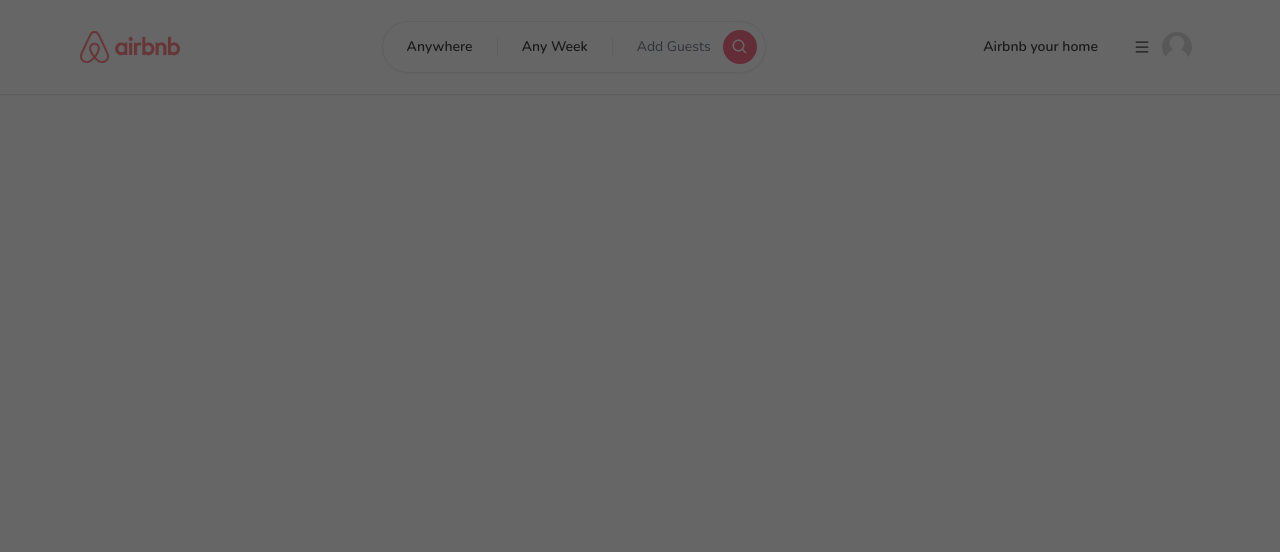
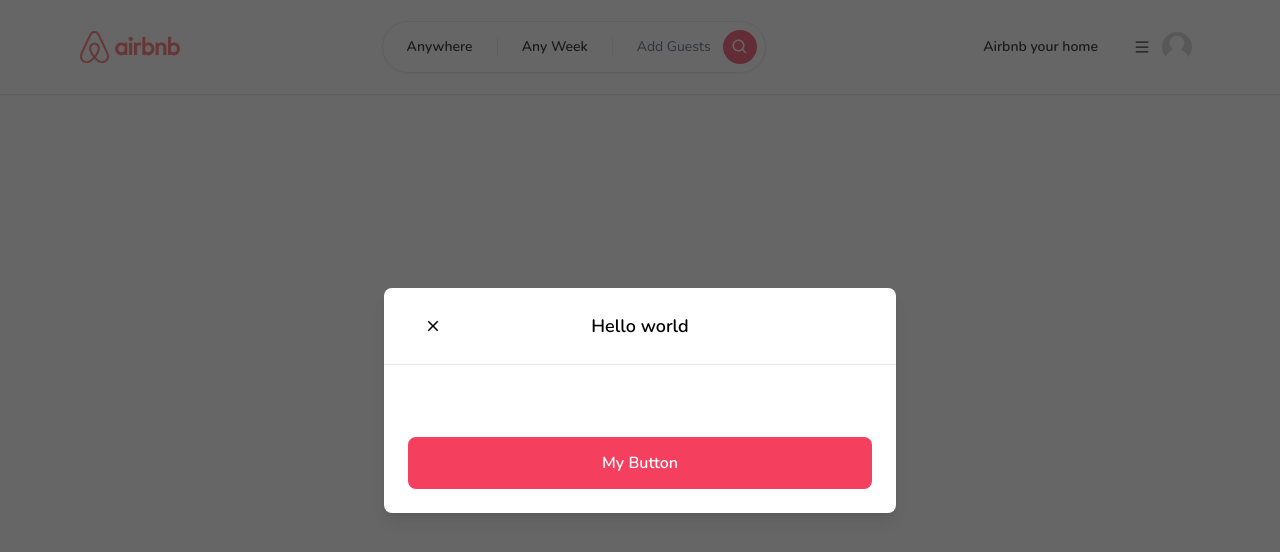
Before and after one commit to lockheed17/airbnb-video, a Next.js app: page / in a window 1280 px wide. Shown: the top 552 px of the page. Built offline with nearby package versions, Linux system fonts and the light colour scheme.

Commit message:
Auth UI part 2 (added Button.tsx)

```diff
--- /dev/null
+++ b/app/components/Button.tsx
@@ -0,0 +1,58 @@
+'use client';
+
+import {IconType} from "react-icons";
+
+interface ButtonProps {
+    label: string;
+    onClick: (e: React.MouseEvent<HTMLButtonElement>) => void;
+    disabled?: boolean;
+    outline?: boolean;
+    small?: boolean;
+    icon?: IconType;
+}
+
+const Button: React.FC<ButtonProps> = ({
+    label,
+    onClick,
+    disabled,
+    outline,
+    small,
+    icon: Icon
+}) => {
+    return (
+        <button
+            onClick={onClick}
+            disabled={disabled}
+            className={`
+                relative
+                disabled:opacity-70
+                disabled:cursor-not-allowed
+                rounded-lg
+                hover:opacity-80
+                transition
+                w-full
+                ${outline ? 'bg-white' : 'bg-rose-500'}
+                ${outline ? 'border-black' : 'border-rose-500'}
+                ${outline ? 'text-black' : 'text-white'}
+                ${small ? 'py-1' : 'py-3'}
+                ${small ? 'text-sm' : 'text-md'} {/* text-md doesn't exist */}
+                ${small ? 'font-light' : 'font-semibold'}
+                ${small ? 'border-[1px]' : 'border-2'}
+            `}
+        >
+            {Icon && (
+                <Icon
+                    size={24}
+                    className="
+                        absolute
+                        left-4
+                        top-3
+                    "
+                />
+            )}
+            {label}
+        </button>
+    );
+}
+
+export default Button;
--- a/app/components/modals/Modal.tsx
+++ b/app/components/modals/Modal.tsx
@@ -1,6 +1,8 @@
 'use client';
 
 import {useCallback, useEffect, useState} from "react";
+import {IoMdClose} from "react-icons/io";
+import Button from "@/app/components/Button";
 
 interface ModalProps {
     isOpen?: boolean;
@@ -95,8 +97,82 @@
                     "
                 >
                     {/* CONTENT */}
-                    <div>
+                    <div
+                        className={`
+                            translate
+                            duration-300
+                            h-full
+                            ${showModal ? 'translate-y-0' : 'translate-y-full'}
+                            ${showModal ? 'opacity-100' : 'opacity-0'}
+                        `}
+                    >
+                        <div
+                            className="
+                                translate
+                                h-full
+                                lg:h-auto
+                                md:h-auto
+                                border-0
+                                rounded-lg
+                                shadow-lg
+                                relative
+                                flex
+                                flex-col
+                                w-full
+                                bg-white
+                                outline-none
+                                focus:outline-none
+                            "
+                        >
+                            {/*{HEADER}*/}
+                            <div
+                                className="
+                                    flex
+                                    items-center
+                                    p-6
+                                    rounded-t
+                                    justify-center
+                                    relative
+                                    border-b-[1px]
+                                "
+                            >
+                                <button
+                                    onClick={handleClose}
+                                    className="
+                                        p-1
+                                        border-0
+                                        hover:opacity-70
+                                        transition
+                                        absolute
+                                        left-9
+                                    "
+                                >
+                                    <IoMdClose size={18} />
+                                </button>
+                                <div className="text-lg font-semibold">
+                                    {title}
+                                </div>
+                            </div>
+                            {/*{BODY}*/}
+                            <div className="relative p-6 flex-auto">
+                                {body}
+                            </div>
+                            {/*{FOOTER}*/}
+                            <div className="flex flex-col gap-2 p-6">
+                                <div
+                                    className="
+                                        flex
+                                        flex-row
+                                        items-center
+                                        gap-4
+                                        w-full
+                                    "
+                                >
+                                    <Button label="My Button"/>
+                                </div>
+                            </div>
 
+                        </div>
                     </div>
                 </div>
             </div>
--- a/app/layout.tsx
+++ b/app/layout.tsx
@@ -23,10 +23,10 @@
     <html lang="en">
       <body className={font.className}>
         <ClientOnly>
-          <Modal isOpen />
+          <Modal title="Hello world" isOpen />
           <Navbar  />
         </ClientOnly>
-        {children}
+        {/*{children}*/}
       </body>
     </html>
   )
```
